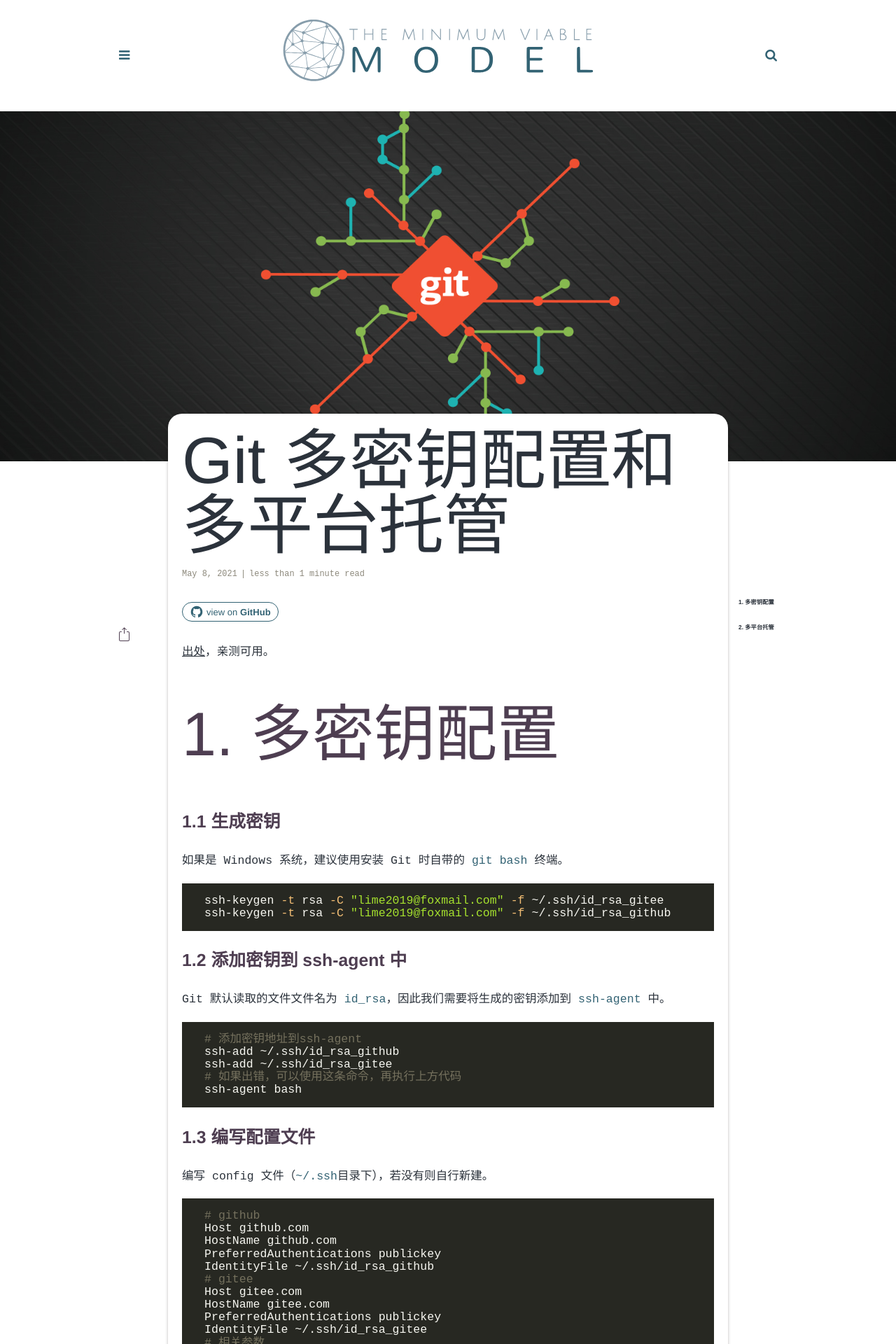
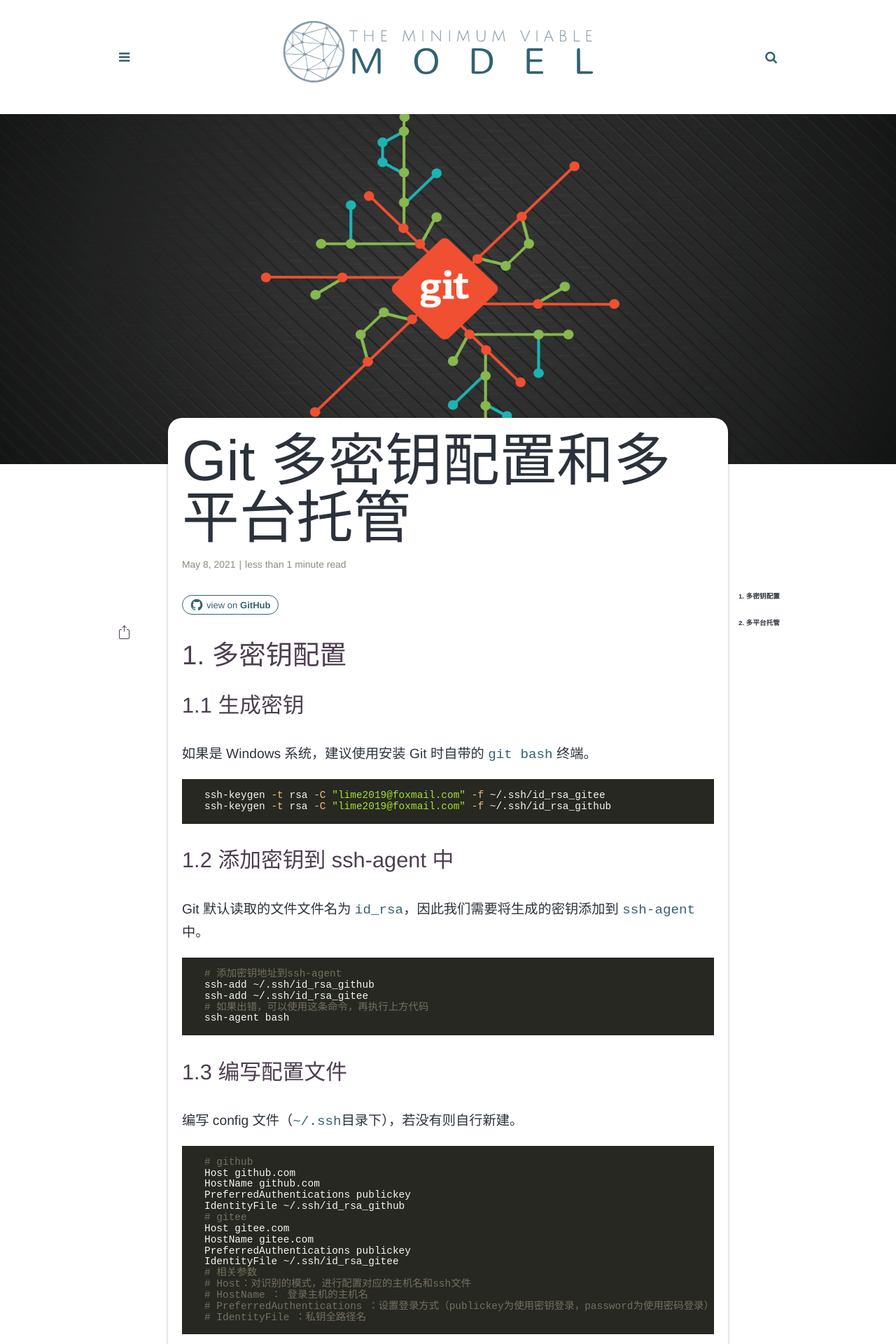
Before and after one commit to fengxinbao/fengxinbao.github.io, a Jekyll site: the page built from _posts/2022-05-08-Git多密钥配置和多平台托管.md, in a window 1280 px wide. Shown: the top 1920 px of the page at 70% size. Built offline with Jekyll 4.4.1, drawn with Linux system fonts in a browser that asks for light colours; some web fonts are replaced; comment, search, counter and statistics services are not loaded.

Commit message:
Git 多密钥配置和多平台托管

```diff
--- a/_posts/2022-05-08-Git多密钥配置和多平台托管.md
+++ b/_posts/2022-05-08-Git多密钥配置和多平台托管.md
@@ -13,7 +13,7 @@ mathjax: yes
 toc: yes
 ---
 
-[出处](https://blog.csdn.net/weixin_44171004/article/details/116697799)，亲测可用。
+
 
 # 1. 多密钥配置
 
--- a/assets/css/main.css
+++ b/assets/css/main.css
@@ -1380,6 +1380,29 @@ color: var(--accent);
   padding: 0;
   font-size: 1em;
 }
+
+/* = = = = = = = = = = fengxinbao = = = = = = = = = = = = */
+html {
+  font-size: 1.2rem;
+}
+h1 {
+  font-size: 2rem;
+}
+
+h2 {
+  font-size: 1.6rem;
+  font-weight: normal;
+}
+
+body {
+  font-family: var(--font2);
+}
+
+p {
+  font-size: 1rem;
+}
+
+
 
 /* = = = = = = = = = = Tweet = = = = = = = = = = = = */
 
```
